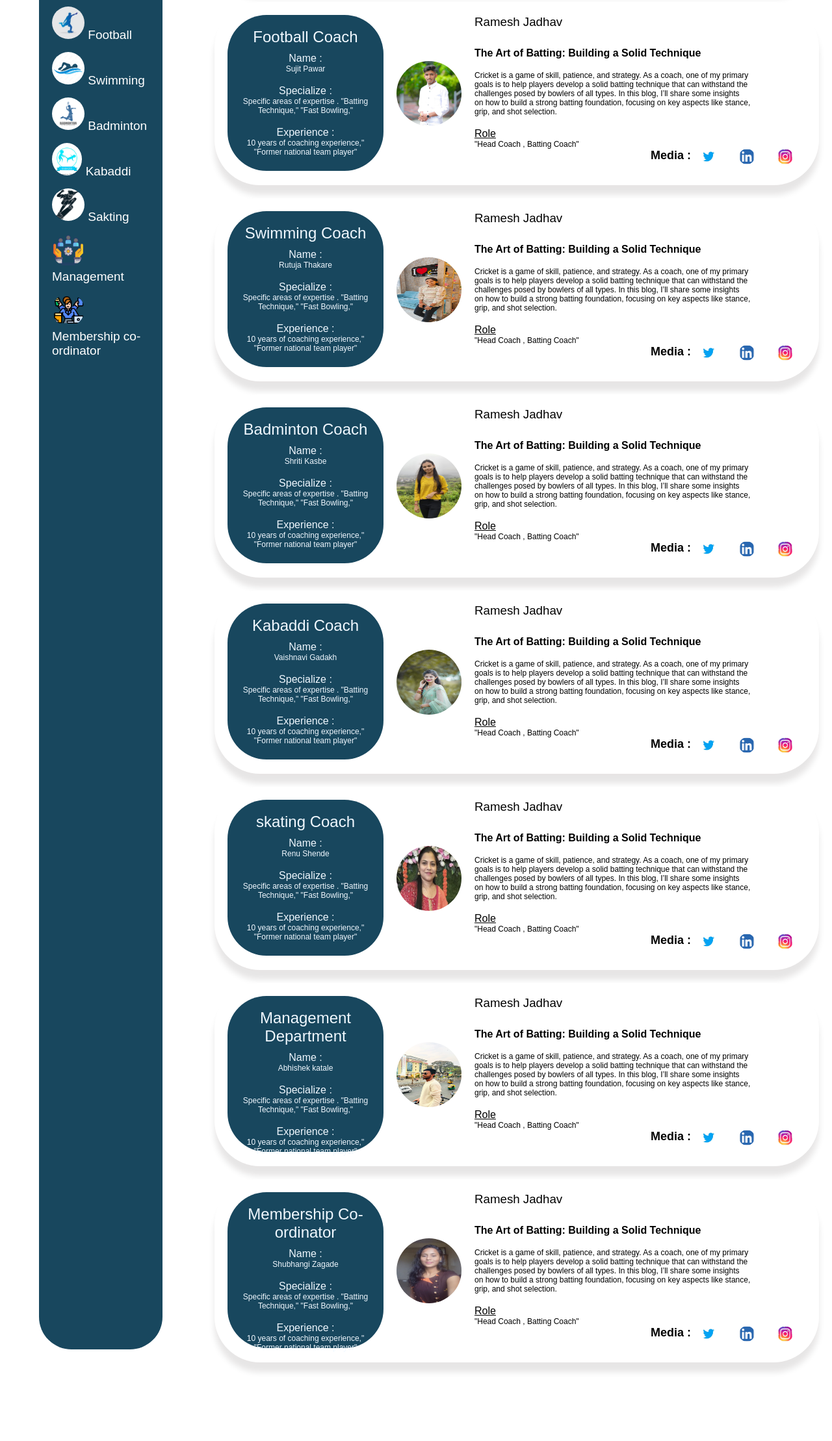
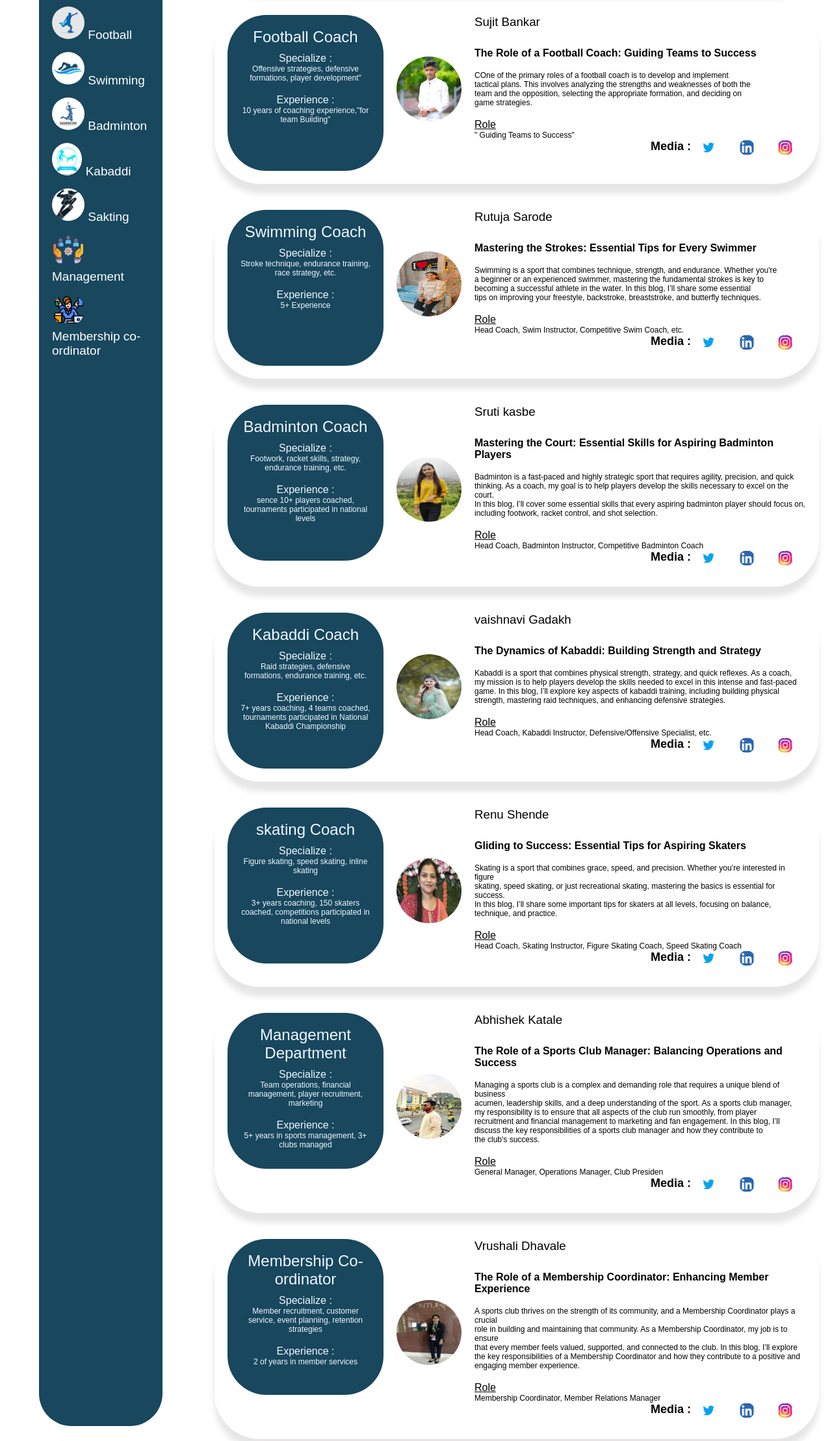
Before and after one commit to Abhishekkatale/icp-9.0-html-github-group5-project-2, a plain HTML site: page pages/coaching.html in a window 1280 px wide. Shown: the part 433-2651 px from the top of the page at 65% size. Before the commit the page ends 2570 px from the top, so only its background shows below. Drawn offline with Linux system fonts and the light colour scheme; a web font is replaced by a local one.

Commit message:
coach blog

```diff
--- a/pages/coaching.html
+++ b/pages/coaching.html
@@ -49,6 +49,8 @@
                     <li><a href="#coach6"><img src="../images/skating.jpg" alt="Coach 6 Icon"> Sakting </a></li>
                     <li><a href="#coach7"><img src="../images/management.jpg" alt="Coach 7 Icon"> Management  </a></li>
                     <li><a href="#coach8"><img src="../images/m-cordinate.jpg" alt="Coach 8 Icon"> Membership co-ordinator </a></li>
+
+
                 </ul>
             </nav>
         </aside>
@@ -57,8 +59,6 @@
             <div class="card" id="coach1">
                 <div class="blog-square" >
                     <h2>Cricket Coach</h2>
-                    <h7> Name : </h7>
-                    <p> Ramesh Jathav</p>  <br>
                     <h7> Specialize :</h7>
                     <p> Specific areas of expertise . "Batting Technique," "Fast Bowling,"</p><br>
                     <h7> Experience :</h7>
@@ -104,27 +104,24 @@
             <div class="card" id="coach2">
                 <div class="blog-square">
                   <h2>Football Coach</h2>
-                    <h7> Name : </h7>
-                    <p> Sujit Pawar</p><br>
                     <h7> Specialize :</h7>
-                    <p> Specific areas of expertise . "Batting Technique," "Fast Bowling,"</p> <br>
+                    <p> Offensive strategies, defensive formations, player development"</p> <br>
                     <h7> Experience :</h7>
-                    <p> 10 years of coaching experience," "Former national team player"</p>
+                    <p> 10 years of coaching experience,"for  team Building"</p>
 
                 </div>
                 <div class="coach-info">
                     <img src="../images/sujit.jpg" alt="Coach 2 Image">
                     <div class="info">
-                        <h3>Ramesh Jadhav</h3>
+                        <h3>Sujit Bankar</h3>
                         <br>
-                        <b>The Art of Batting: Building a Solid Technique</b> <br> <br>
-                        <p>Cricket is a game of skill, patience, and strategy. As a coach, one of my primary <br>
-                            goals is to help players develop a solid batting technique that can withstand the <br>
-                            challenges posed by bowlers of all types. In this blog, I’ll share some insights <br>
-                            on how to build a strong batting foundation, focusing on key aspects like stance, <br>
-                             grip, and shot selection.</p> <br>
+                        <b>The Role of a Football Coach: Guiding Teams to Success</b> <br> <br>
+                        <p>COne of the primary roles of a football coach is to develop and implement  <br>
+                         tactical plans. This involves analyzing the strengths and weaknesses of both the  <br>
+                         team and the opposition, selecting the appropriate formation, and deciding on  <br>
+                         game strategies.</p> <br>
                         <u> Role</u> <br>
-                        <p> "Head Coach , Batting Coach"</p>
+                        <p> " Guiding Teams to Success"</p>
 
                         <div class="social-media">
                             <br> <br>
@@ -147,26 +144,23 @@
             <div class="card" id="coach3">
                 <div class="blog-square">
                     <h2>Swimming Coach</h2>
-                    <h7> Name : </h7>
-                    <p> Rutuja Thakare</p><br>
                     <h7> Specialize :</h7>
-                    <p> Specific areas of expertise . "Batting Technique," "Fast Bowling,"</p> <br>
+                    <p> Stroke technique, endurance training, race strategy, etc.</p> <br>
                     <h7> Experience :</h7>
-                    <p> 10 years of coaching experience," "Former national team player"</p>
+                    <p> 5+ Experience</p>
                 </div>
                 <div class="coach-info">
                     <img src="../images/rutuja.jpg" alt="Coach 3 Image">
                     <div class="info">
-                       <h3>Ramesh Jadhav</h3>
+                       <h3>Rutuja Sarode</h3>
                         <br>
-                        <b>The Art of Batting: Building a Solid Technique</b> <br> <br>
-                        <p>Cricket is a game of skill, patience, and strategy. As a coach, one of my primary <br>
-                            goals is to help players develop a solid batting technique that can withstand the <br>
-                            challenges posed by bowlers of all types. In this blog, I’ll share some insights <br>
-                            on how to build a strong batting foundation, focusing on key aspects like stance, <br>
-                             grip, and shot selection.</p> <br>
+                        <b>Mastering the Strokes: Essential Tips for Every Swimmer</b> <br> <br>
+                        <p>Swimming is a sport that combines technique, strength, and endurance. Whether you're <br>
+                            a beginner or an experienced swimmer, mastering the fundamental strokes is key to  <br>
+                            becoming a successful athlete in the water. In this blog, I’ll share some essential  <br>
+                            tips on improving your freestyle, backstroke, breaststroke, and butterfly techniques.</p> <br>
                         <u> Role</u> <br>
-                        <p> "Head Coach , Batting Coach"</p>
+                        <p> Head Coach, Swim Instructor, Competitive Swim Coach, etc.</p>
 
                         <div class="social-media">
                             <br> <br>
@@ -189,26 +183,24 @@
             <div class="card" id="coach4">
                 <div class="blog-square">
                     <h2>Badminton Coach</h2>
-                    <h7> Name : </h7>
-                    <p> Shriti Kasbe</p><br>
+
                     <h7> Specialize :</h7>
-                    <p> Specific areas of expertise . "Batting Technique," "Fast Bowling,"</p> <br>
+                    <p> Footwork, racket skills, strategy, endurance training, etc.</p> <br>
                     <h7> Experience :</h7>
-                    <p> 10 years of coaching experience," "Former national team player"</p>
+                    <p> sence 10+ players coached, tournaments participated in national levels</p>
                 </div>
                 <div class="coach-info">
                     <img src="../images/shruti.jpg" alt="Coach 4 Image">
                     <div class="info">
-                        <h3>Ramesh Jadhav</h3>
+                        <h3>Sruti kasbe</h3>
                         <br>
-                        <b>The Art of Batting: Building a Solid Technique</b> <br> <br>
-                        <p>Cricket is a game of skill, patience, and strategy. As a coach, one of my primary <br>
-                            goals is to help players develop a solid batting technique that can withstand the <br>
-                            challenges posed by bowlers of all types. In this blog, I’ll share some insights <br>
-                            on how to build a strong batting foundation, focusing on key aspects like stance, <br>
-                             grip, and shot selection.</p> <br>
+                        <b>Mastering the Court: Essential Skills for Aspiring Badminton Players</b> <br> <br>
+                        <p>Badminton is a fast-paced and highly strategic sport that requires agility, precision, and quick <br>
+                            thinking. As a coach, my goal is to help players develop the skills necessary to excel on the court. <br>
+                            In this blog, I’ll cover some essential skills that every aspiring badminton player should focus on, <br>
+                            including footwork, racket control, and shot selection.</p> <br>
                         <u> Role</u> <br>
-                        <p> "Head Coach , Batting Coach"</p>
+                        <p> Head Coach, Badminton Instructor, Competitive Badminton Coach</p>
 
                         <div class="social-media">
                             <br> <br>
@@ -231,26 +223,24 @@
             <div class="card" id="coach5">
                 <div class="blog-square">
                     <h2>Kabaddi Coach</h2>
-                    <h7> Name : </h7>
-                    <p> Vaishnavi Gadakh</p><br>
+
                     <h7> Specialize :</h7>
-                    <p> Specific areas of expertise . "Batting Technique," "Fast Bowling,"</p> <br>
+                    <p> Raid strategies, defensive formations, endurance training, etc.</p> <br>
                     <h7> Experience :</h7>
-                    <p> 10 years of coaching experience," "Former national team player"</p>
+                    <p> 7+ years coaching,  4 teams coached, tournaments participated in National Kabaddi Championship</p>
                 </div>
                 <div class="coach-info">
                     <img src="../images/vaishnavi.jpg" alt="Coach 5 Image">
                     <div class="info">
-                        <h3>Ramesh Jadhav</h3>
+                        <h3>vaishnavi Gadakh</h3>
                         <br>
-                        <b>The Art of Batting: Building a Solid Technique</b> <br> <br>
-                        <p>Cricket is a game of skill, patience, and strategy. As a coach, one of my primary <br>
-                            goals is to help players develop a solid batting technique that can withstand the <br>
-                            challenges posed by bowlers of all types. In this blog, I’ll share some insights <br>
-                            on how to build a strong batting foundation, focusing on key aspects like stance, <br>
-                             grip, and shot selection.</p> <br>
+                        <b>The Dynamics of Kabaddi: Building Strength and Strategy</b> <br> <br>
+                        <p>Kabaddi is a sport that combines physical strength, strategy, and quick reflexes. As a coach,<br>
+                             my mission is to help players develop the skills needed to excel in this intense and fast-paced <br>
+                             game. In this blog, I’ll explore key aspects of kabaddi training, including building physical <br>
+                             strength, mastering raid techniques, and enhancing defensive strategies.</p> <br>
                         <u> Role</u> <br>
-                        <p> "Head Coach , Batting Coach"</p>
+                        <p>Head Coach, Kabaddi Instructor, Defensive/Offensive Specialist, etc.</p>
 
                         <div class="social-media">
                             <br> <br>
@@ -273,26 +263,24 @@
             <div class="card" id="coach6">
                 <div class="blog-square">
                     <h2>skating Coach</h2>
-                    <h7> Name : </h7>
-                    <p> Renu Shende</p><br>
+
                     <h7> Specialize :</h7>
-                    <p> Specific areas of expertise . "Batting Technique," "Fast Bowling,"</p> <br>
+                    <p> Figure skating, speed skating, inline skating</p> <br>
                     <h7> Experience :</h7>
-                    <p> 10 years of coaching experience," "Former national team player"</p>
+                    <p> 3+ years coaching, 150 skaters coached, competitions participated in national levels</p>
                 </div>
                 <div class="coach-info">
                     <img src="../images/renu.jpg" alt="Coach 6 Image">
                     <div class="info">
-                       <h3>Ramesh Jadhav</h3>
+                       <h3>Renu Shende</h3>
                         <br>
-                        <b>The Art of Batting: Building a Solid Technique</b> <br> <br>
-                        <p>Cricket is a game of skill, patience, and strategy. As a coach, one of my primary <br>
-                            goals is to help players develop a solid batting technique that can withstand the <br>
-                            challenges posed by bowlers of all types. In this blog, I’ll share some insights <br>
-                            on how to build a strong batting foundation, focusing on key aspects like stance, <br>
-                             grip, and shot selection.</p> <br>
+                        <b>Gliding to Success: Essential Tips for Aspiring Skaters</b> <br> <br>
+                        <p>Skating is a sport that combines grace, speed, and precision. Whether you’re interested in figure <br>
+                             skating, speed skating, or just recreational skating, mastering the basics is essential for success. <br>
+                              In this blog, I’ll share some important tips for skaters at all levels, focusing on balance, <br>
+                               technique, and practice.</p> <br>
                         <u> Role</u> <br>
-                        <p> "Head Coach , Batting Coach"</p>
+                        <p> Head Coach, Skating Instructor, Figure Skating Coach, Speed Skating Coach</p>
 
                         <div class="social-media">
                             <br> <br>
@@ -315,26 +303,26 @@
             <div class="card" id="coach7">
                 <div class="blog-square">
                     <h2>Management Department</h2>
-                    <h7> Name : </h7>
-                    <p> Abhishek katale</p><br>
+
                     <h7> Specialize :</h7>
-                    <p> Specific areas of expertise . "Batting Technique," "Fast Bowling,"</p> <br>
+                    <p> Team operations, financial management, player recruitment, marketing</p> <br>
                     <h7> Experience :</h7>
-                    <p> 10 years of coaching experience," "Former national team player"</p>
+                    <p> 5+ years in sports management, 3+ clubs managed </p>
                 </div>
                 <div class="coach-info">
                     <img src="../images/abhishek.jpg" alt="Coach 7 Image">
                     <div class="info">
-                        <h3>Ramesh Jadhav</h3>
+                        <h3>Abhishek Katale</h3>
                         <br>
-                        <b>The Art of Batting: Building a Solid Technique</b> <br> <br>
-                        <p>Cricket is a game of skill, patience, and strategy. As a coach, one of my primary <br>
-                            goals is to help players develop a solid batting technique that can withstand the <br>
-                            challenges posed by bowlers of all types. In this blog, I’ll share some insights <br>
-                            on how to build a strong batting foundation, focusing on key aspects like stance, <br>
-                             grip, and shot selection.</p> <br>
+                        <b>The Role of a Sports Club Manager: Balancing Operations and Success</b> <br> <br>
+                        <p>Managing a sports club is a complex and demanding role that requires a unique blend of business <br>
+                            acumen, leadership skills, and a deep understanding of the sport. As a sports club manager, <br>
+                             my responsibility is to ensure that all aspects of the club run smoothly, from player <br>
+                              recruitment and financial management to marketing and fan engagement. In this blog, I’ll <br>
+                               discuss the key responsibilities of a sports club manager and how they contribute to  <br>
+                               the club's success.</p> <br>
                         <u> Role</u> <br>
-                        <p> "Head Coach , Batting Coach"</p>
+                        <p> General Manager, Operations Manager, Club Presiden</p>
 
                         <div class="social-media">
                             <br> <br>
@@ -357,26 +345,24 @@
             <div class="card" id="coach8">
                 <div class="blog-square">
                     <h2>Membership Co-ordinator</h2>
-                    <h7> Name : </h7>
-                    <p> Shubhangi Zagade</p><br>
                     <h7> Specialize :</h7>
-                    <p> Specific areas of expertise . "Batting Technique," "Fast Bowling,"</p> <br>
+                    <p> Member recruitment, customer service, event planning, retention strategies</p> <br>
                     <h7> Experience :</h7>
-                    <p> 10 years of coaching experience," "Former national team player"</p>
+                    <p> 2 of years in member services</p>
                 </div>
                 <div class="coach-info">
-                    <img src="../images/shubhangi.jpg" alt="Coach 8 Image">
+                    <img src="../images/vrushali.jpg" alt="Coach 8 Image">
                     <div class="info">
-                        <h3>Ramesh Jadhav</h3>
+                        <h3>Vrushali Dhavale</h3>
                         <br>
-                        <b>The Art of Batting: Building a Solid Technique</b> <br> <br>
-                        <p>Cricket is a game of skill, patience, and strategy. As a coach, one of my primary <br>
-                            goals is to help players develop a solid batting technique that can withstand the <br>
-                            challenges posed by bowlers of all types. In this blog, I’ll share some insights <br>
-                            on how to build a strong batting foundation, focusing on key aspects like stance, <br>
-                             grip, and shot selection.</p> <br>
+                        <b>The Role of a Membership Coordinator: Enhancing Member Experience</b> <br> <br>
+                        <p>A sports club thrives on the strength of its community, and a Membership Coordinator plays a crucial <br>
+                            role in building and maintaining that community. As a Membership Coordinator, my job is to ensure <br>
+                            that every member feels valued, supported, and connected to the club. In this blog, I’ll explore  <br>
+                            the key responsibilities of a Membership Coordinator and how they contribute to a positive and  <br>
+                            engaging member experience.</p> <br>
                         <u> Role</u> <br>
-                        <p> "Head Coach , Batting Coach"</p>
+                        <p>Membership Coordinator, Member Relations Manager</p>
 
                         <div class="social-media">
                             <br> <br>
```
Also changed, not shown: images/b-winner.jpg (added), images/c-team.jpg (added), images/certificate.jpg (added), images/k-winner.jpg (added), images/s-winnwr.jpg (added), images/vrushali.jpg (added).
